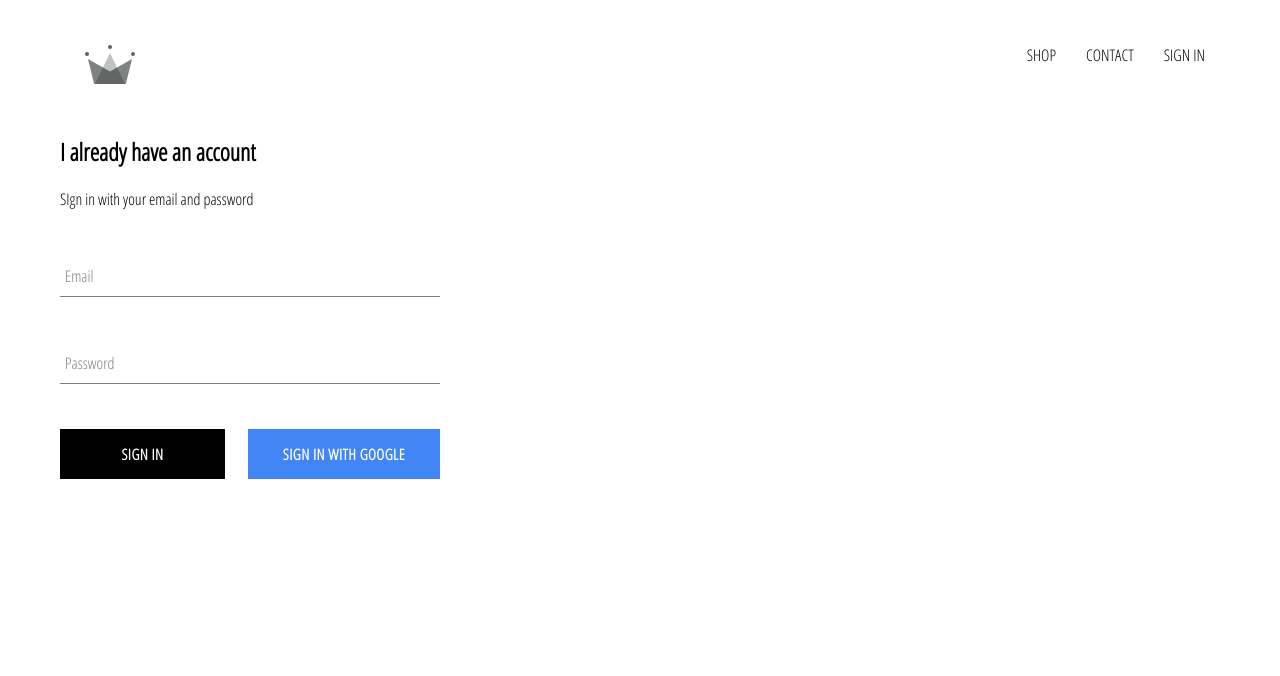
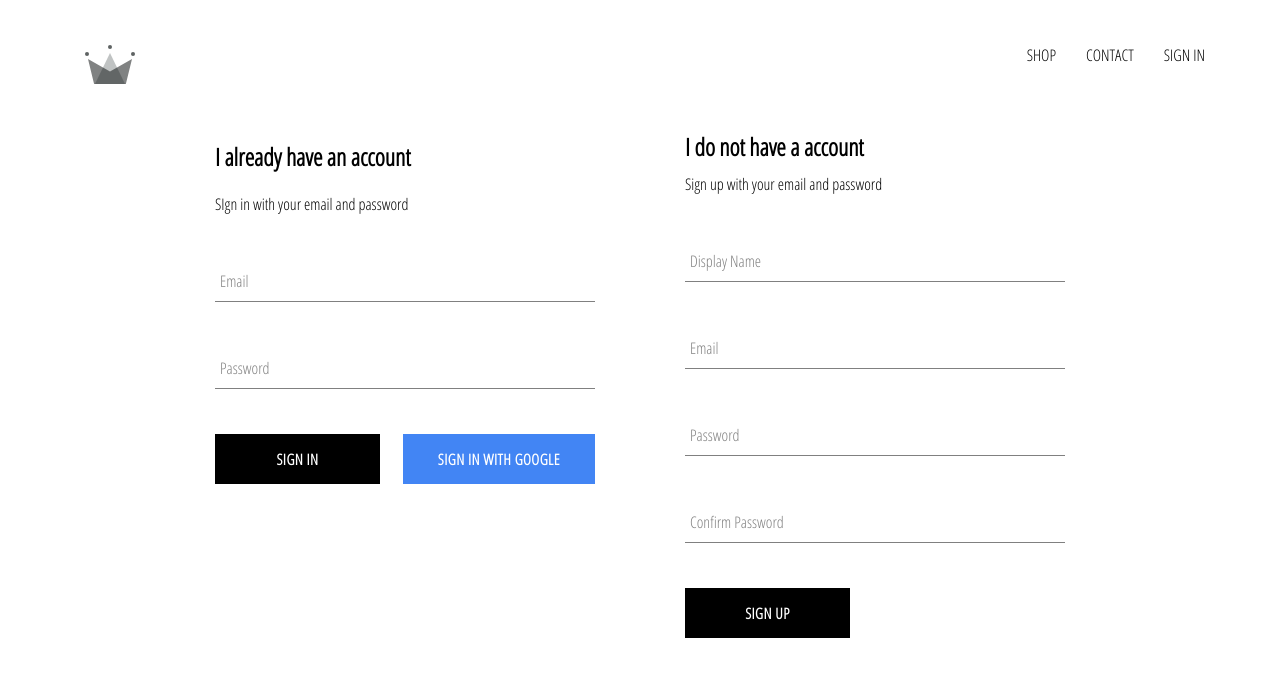
Before and after one commit to yanlong-pan/crwn-clothing, a React (Create React App) app: page /signin in a window 1280 px wide. Shown: the top 676 px of the page. Built offline with nearby package versions, Linux system fonts and the light colour scheme; no server answers.

Commit message:
implemented firebase utils, included ability to store authenticated users into our firestore database

```diff
--- a/src/App.js
+++ b/src/App.js
@@ -6,7 +6,7 @@
 import ShopPage from './pages/shop/shop.component';
 import Header from './components/header/header.component'
 import SignInAndSignUpPage from './pages/sign-in-and-sign-up/sign-in-and-sign-up.component'
-import {auth}from './firebase/firebase.utils'
+import {auth, createUserProfileDocument}from './firebase/firebase.utils'
 
 class App extends React.Component {
   constructor(){
@@ -19,10 +19,20 @@
   unsubscribeFromAuth = null
 
   componentDidMount(){
-    this.unsubscribeFromAuth = auth.onAuthStateChanged(user => {
-      this.setState({currentUser: user})
-      // console.log(user)
-    })
+    this.unsubscribeFromAuth = auth.onAuthStateChanged(async userAuth => {
+      if(userAuth) {
+        const userRef = await createUserProfileDocument(userAuth);
+        userRef.onSnapshot(snapShot => {
+          this.setState({
+            currentUser: {
+              id: snapShot.id,
+              ...snapShot.data()
+            }
+          });
+        });
+      }
+      this.setState({ currentUser: userAuth });
+    });
   }
 
   componentWillUnmount(){
--- /dev/null
+++ b/src/components/sign-up/sign-up.component.jsx
@@ -0,0 +1,103 @@
+import React from 'react';
+
+import FormInput from '../form-input/form-input.component';
+import CustomButton from '../custom-button/custom-button.component';
+
+import { auth, createUserProfileDocument } from '../../firebase/firebase.utils';
+
+import './sign-up.styles.scss';
+
+class SignUp extends React.Component {
+  constructor() {
+    super();
+
+    this.state = {
+      displayName: '',
+      email: '',
+      password: '',
+      confirmPassword: ''
+    };
+  }
+
+  handleSubmit = async event => {
+    event.preventDefault();
+
+    const { displayName, email, password, confirmPassword } = this.state;
+
+    if (password !== confirmPassword) {
+      alert("passwords don't match");
+      return;
+    }
+
+    try {
+      const { user } = await auth.createUserWithEmailAndPassword(
+        email,
+        password
+      );
+
+      await createUserProfileDocument(user, { displayName });
+
+      this.setState({
+        displayName: '',
+        email: '',
+        password: '',
+        confirmPassword: ''
+      });
+    } catch (error) {
+      console.error(error);
+    }
+  };
+
+  handleChange = event => {
+    const { name, value } = event.target;
+
+    this.setState({ [name]: value });
+  };
+
+  render() {
+    const { displayName, email, password, confirmPassword } = this.state;
+    return (
+      <div className='sign-up'>
+        <h2 className='title'>I do not have a account</h2>
+        <span>Sign up with your email and password</span>
+        <form className='sign-up-form' onSubmit={this.handleSubmit}>
+          <FormInput
+            type='text'
+            name='displayName'
+            value={displayName}
+            onChange={this.handleChange}
+            label='Display Name'
+            required
+          />
+          <FormInput
+            type='email'
+            name='email'
+            value={email}
+            onChange={this.handleChange}
+            label='Email'
+            required
+          />
+          <FormInput
+            type='password'
+            name='password'
+            value={password}
+            onChange={this.handleChange}
+            label='Password'
+            required
+          />
+          <FormInput
+            type='password'
+            name='confirmPassword'
+            value={confirmPassword}
+            onChange={this.handleChange}
+            label='Confirm Password'
+            required
+          />
+          <CustomButton type='submit'>SIGN UP</CustomButton>
+        </form>
+      </div>
+    );
+  }
+}
+
+export default SignUp;
--- /dev/null
+++ b/src/components/sign-up/sign-up.styles.scss
@@ -0,0 +1,9 @@
+.sign-up {
+    display: flex;
+    flex-direction: column;
+    width: 380px;
+
+    .title {
+      margin: 10px 0;
+    }
+  }
--- a/src/firebase/firebase.utils.js
+++ b/src/firebase/firebase.utils.js
@@ -14,6 +14,29 @@
 
   firebase.initializeApp(config);
 
+  export const createUserProfileDocument = async (userAuth, additionalData) => {
+    if(!userAuth) return ;
+
+    const userRef = firestore.doc(`users/${userAuth.uid}`);
+    const snapShot = await userRef.get();
+    if (!snapShot.exists) {
+      const { displayName, email } = userAuth;
+      const createdAt = new Date();
+      try {
+        await userRef.set({
+          displayName,
+          email,
+          createdAt,
+          ...additionalData
+        });
+      } catch (error) {
+        console.log('error creating user', error.message);
+      }
+    }
+
+    return userRef;
+  };
+
   export const auth = firebase.auth();
   export const firestore = firebase.firestore();
 
--- a/src/pages/sign-in-and-sign-up/sign-in-and-sign-up.component.jsx
+++ b/src/pages/sign-in-and-sign-up/sign-in-and-sign-up.component.jsx
@@ -1,12 +1,14 @@
 import React from 'react'
 
-import SignIn from '../../components/sign-in/sing-in.component'
+import SignIn from '../../components/sign-in/sign-in.component'
+import SignUp from '../../components/sign-up/sign-up.component'
 
 import './sign-in-and-sign-up.styles.scss'
 
 const SignInAndSignUpPage = () => (
     <div className='sign-in-and-sign-up'>
         <SignIn />
+        <SignUp />
     </div>
 );
 
--- a/src/pages/sign-in-and-sign-up/sign-in-and-sign-up.styles.scss
+++ b/src/pages/sign-in-and-sign-up/sign-in-and-sign-up.styles.scss
@@ -0,0 +1,6 @@
+.sign-in-and-sign-up {
+    width: 850px;
+    display: flex;
+    justify-content: space-between;
+    margin: 30px auto;
+  }
```
Also changed, not shown: src/components/sign-in/sign-in.component.jsx (renamed from src/components/sign-in/sing-in.component.jsx).
